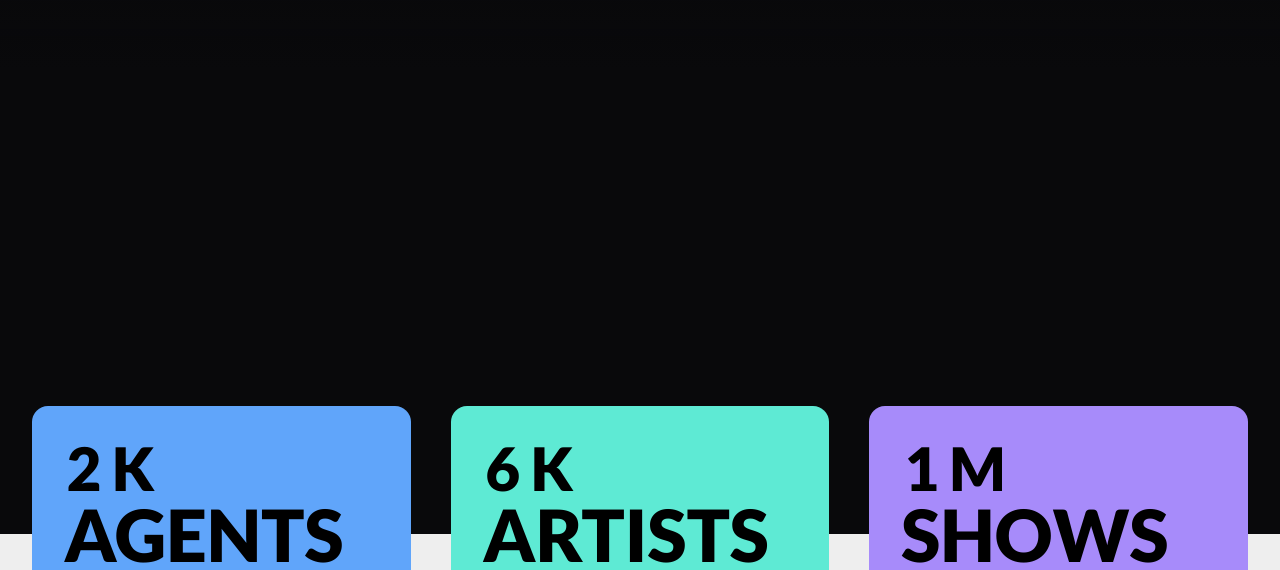
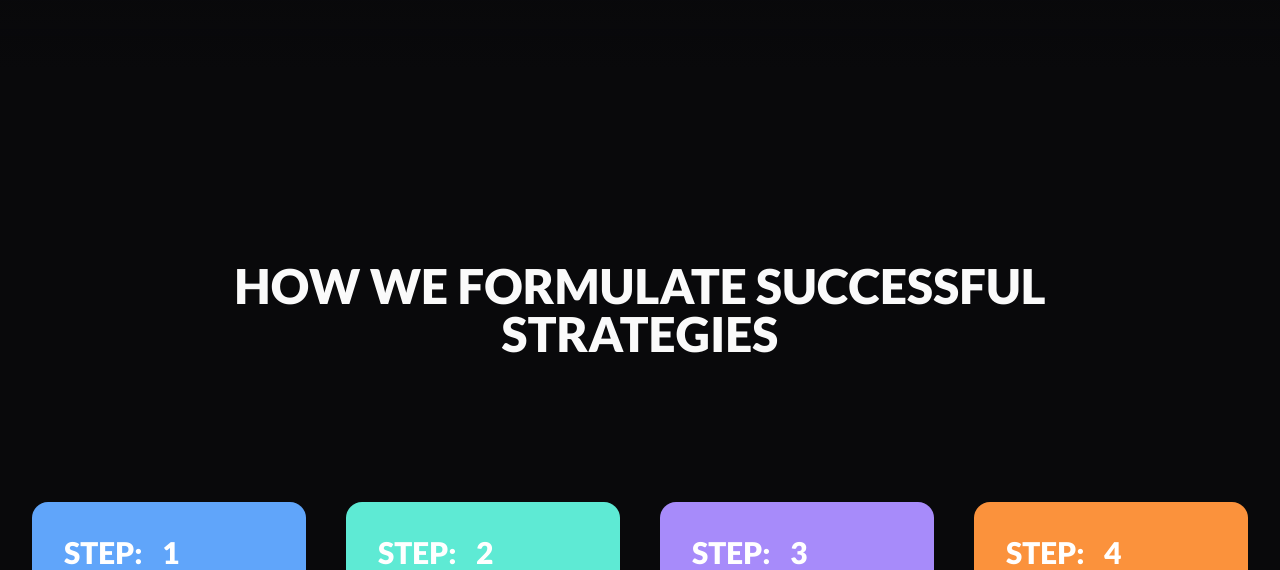
Before and after one commit to developer15dakashinfo/daksh, a Next.js app: page / in a window 1280 px wide. Shown: the part 2230-2800 px from the top of the page. Built offline with nearby package versions, Linux system fonts and the light colour scheme.

Commit message:
new update

```diff
--- a/package.json
+++ b/package.json
@@ -37,7 +37,7 @@
     "react-redux": "^9.2.0",
     "react-scroll": "^1.9.0",
     "saas": "^1.0.0",
-    "sass": "^1.83.1",
+    "sass": "^1.83.4",
     "split-type": "^0.3.4",
     "swiper": "^11.2.0",
     "tailwind-merge": "^2.6.0",
--- a/src/app/Home/Home1/Home1.js
+++ b/src/app/Home/Home1/Home1.js
@@ -153,14 +153,15 @@ const Schedule = () => {
   return (
     <section
       id="launch-schedule"
-      className="mx-auto max-w-5xl px-4 py-48 text-white"
+      className="text-center mx-auto max-w-5xl px-4 py-48 text-white"
     >
       <motion.h1
         initial={{ y: 48, opacity: 0 }}
         whileInView={{ y: 0, opacity: 1 }}
         transition={{ ease: "easeInOut", duration: 0.75 }}
-        className="mb-20 text-4xl font-black uppercase text-zinc-50"
+        className="mb-20 text-5xl font-black uppercase text-zinc-50"
       >
+      HOW WE FORMULATE SUCCESSFUL STRATEGIES
 
       </motion.h1>
 
--- a/src/app/Home/Home2/Home2.js
+++ b/src/app/Home/Home2/Home2.js
@@ -11,6 +11,7 @@ import icon7 from "../../assets/laravel.svg";
 import icon8 from "../../assets/flutter.svg";
 import Image from "next/image";
 import ReadMoreButton from "@/app/readmore/ReadMoreButton";
+import SlidingButton from "@/app/SlidingButton/SlidingButton";
 
 const BALL_COUNT = 20;
 const BALL_RADIUS = 135;
@@ -39,7 +40,7 @@ const Home2 = () => {
 
   const sectionRef = useRef(null);
   const [animateLetters, setAnimateLetters] = useState(false);
-  const [counts, setCounts] = useState({ agents: 0, artists: 0, shows: 0 });
+  const [counts, setCounts] = useState({ agents: 0, artists: 0, shows: 0 ,support:0});
 
   useEffect(() => {
     const btnContact = document.querySelectorAll("#contact_btn");
@@ -104,9 +105,10 @@ const Home2 = () => {
 
   useEffect(() => {
     if (animateLetters) {
-      animateCounter("agents", 0, 2, 1000);
-      animateCounter("artists", 0, 6, 1000);
-      animateCounter("shows", 0, 1.9, 1000);
+      animateCounter("agents", 0, 1, 1000);
+      animateCounter("artists", 0, 2, 1000);
+      animateCounter("shows", 0, 3, 1000);
+      animateCounter("support", 0, 4, 1000);
     }
   }, [animateLetters]);
 
@@ -121,24 +123,31 @@ const Home2 = () => {
   const counters = [
     {
       key: "agents",
-      suffix: "K",
-      heading: "AGENTS",
-      paragraph: "use SystemOne on a daily basis.",
+      suffix: "STEP:",
+      heading: "ANALYSIS",
+      paragraph: "The process of gathering, examining, and interpreting requirements to understand the problem that needs to be solved.",
       bgColor: "bg-blue-400",
     },
     {
       key: "artists",
-      suffix: "K",
-      heading: "ARTISTS",
-      paragraph: "stay in the loop with the SystemOne app.",
+      suffix: "STEP:",
+      heading: "DESIGN",
+      paragraph: "Translating the requirements gathered during analysis into a detailed plan or blueprint for building the solution.",
       bgColor: "bg-teal-300",
     },
     {
       key: "shows",
-      suffix: "M",
-      heading: "SHOWS",
-      paragraph: "are managed on our platform.",
+      suffix: "STEP:",
+      heading: "DEVELOPMENT",
+      paragraph: "The actual creation of the product or system based on the design specifications.",
       bgColor: "bg-violet-400",
+    },
+    {
+      key: "support",
+      suffix: "STEP:",
+      heading: "SUPPORT",
+      paragraph: "Ongoing maintenance and assistance provided to ensure the solution operates effectively after deployment.",
+      bgColor: "bg-orange-400",
     },
   ];
 
@@ -295,7 +304,7 @@ const Home2 = () => {
 
  <div
       ref={sectionRef}
-      className="grid grid-cols-1 md:grid-cols-3 gap-10 px-8 pt-4 absolute -top-36 w-full "
+      className="grid grid-cols-1 md:grid-cols-4 gap-10 px-8 pt-4 absolute -top-36 w-full "
 
     >
       {counters.map((data, idx) => {
@@ -306,17 +315,18 @@ const Home2 = () => {
             key={idx}
             className={`col-span-1 p-8  rounded-2xl ${data.bgColor}`}
           >
-            <h1 className="text-6xl text-black font-extrabold">
+            <h1 className="text-3xl text-black font-extrabold">
               <div className="flex">
                 {staticPart !== null && (
                   <span className="text-black">{staticPart}</span>
                 )}
                 <div className="overflow-hidden flex">
+                <div className="me-2 text-white">{data.suffix}</div>
                   <div className="flex flex-col justify-center items-center h-[60px] w-[40px] relative overflow-hidden">
                     {[...Array(10).keys()].map((num) => (
                       <span
                         key={num}
-                        className="absolute text-center text-black font-extrabold"
+                        className="absolute text-center text-white font-extrabold"
                         style={{
                           top: `${num * 54}px`,
                           transform: `translateY(${
@@ -330,13 +340,13 @@ const Home2 = () => {
                     ))}
                   </div>
                 </div>
-                <div className="ml-2">{data.suffix}</div>
+
               </div>
             </h1>
-            <h2 className="text-7xl text-black font-extrabold">
+            <h2 className="text-3xl text-black font-extrabold">
               {data.heading}
             </h2>
-            <p className="text-2xl text-black font-extrabold pt-16">{data.paragraph}</p>
+            <p className="text-xl text-black font-bold pt-10">{data.paragraph}</p>
           </div>
         );
       })}
@@ -391,7 +401,7 @@ const Home2 = () => {
                   </div>
 
               <div className="flex justify-center ">
-              <ReadMoreButton/>
+              <SlidingButton text="Read More" bgColor="bg-black" textcolor="text-white"/>
               </div>
       </div>
 
--- a/src/app/Home/Home3/Home3.js
+++ b/src/app/Home/Home3/Home3.js
@@ -7,7 +7,8 @@ const StackingCards = () => {
   const cardsData = [
     {
       title: "WELCOME TO DAKSH INFOSOFT",
-      text: "Amongst best software companies, our offshore software development services are geared to deliver results that you expect from an Indian IT outsourcing company.",
+      title2:"SERVICES WE PROVIDE",
+      text: "Our offshore IT consulting services along with the AI-powered core helps top companies stay competitive, win new markets and increase shareholder value. Choose from a wide range of custom software development services.",
 
       backgroundColor: "#fffff",
     },
@@ -103,8 +104,11 @@ const StackingCards = () => {
               >
                 {index === 0 ? (
                   <div className="pt-64 px-14 text-center items-center">
-                    <h1 className="text-6xl text-white font-extrabold pb-5">
+                    {/* <h1 className="text-6xl text-white font-extrabold pb-5">
                       {card.title}
+                    </h1> */}
+                    <h1 className="text-7xl text-white font-extrabold py-5">
+                      {card.title2}
                     </h1>
                     <p className="text-white">{card.text}</p>
                   </div>
--- a/src/app/SlidingButton/SlidingButton.js
+++ b/src/app/SlidingButton/SlidingButton.js
@@ -3,19 +3,21 @@ import React from "react";
 const SlidingButton = ({
   text = "Default Text",
   onClick,
+  textcolor = "text-black",
   arrowPosition = "-40px",
+  bgColor = "bg-white",
 }) => {
   return (
-    <div className="flex">
+    <div className="flex" >
     <div className="relative group w-44 h-12 overflow-hidden">
 
       <div className="absolute inset-0 flex items-center transition-transform duration-1000 group-hover:translate-x-full z-10">
 
         <button
-          className="h-12 w-32 mr-2 bg-white text-black font-medium rounded-full flex items-center justify-center"
+          className={`h-12 w-32 mr-2 text-black font-medium rounded-full flex items-center justify-center  ${bgColor}`}
           onClick={onClick}
         >
-         <p className=" font-medium text-[14px]"> {text}</p>
+         <p className={` font-bold text-[14px]  ${textcolor}`}> {text}</p>
         </button>
 
         <div className="h-12 w-12 rounded-full border-2 border-white bg-white flex items-center justify-center text-black font-bold">
@@ -29,10 +31,10 @@ const SlidingButton = ({
           →
         </div>
         <button
-          className="h-12 w-32 bg-white text-black font-medium rounded-full flex items-center justify-center"
+           className={`h-12 w-32 mr-2 text-black font-medium rounded-full flex items-center justify-center  ${bgColor}`}
           onClick={onClick}
         >
-          {text}
+        <p className={` font-bold text-[14px]  ${textcolor}`}> {text}</p>
         </button>
 
       </div>
--- a/src/app/layout.js
+++ b/src/app/layout.js
@@ -19,11 +19,7 @@ const roboto = Roboto({
   style: ["normal", "italic"],
 });
 
-export const metadata = {
-  title: "Create Next App",
-  description: "Generated by create next app",
-  viewport: "width=device-width, initial-scale=1.0",
-};
+
 
 export default function RootLayout({ children }) {
   return (
```
Also changed, not shown: src/app/pricing/Pricing.scss (+10 -8 lines), 1 other file (tests, documents, lock files or other folders).
